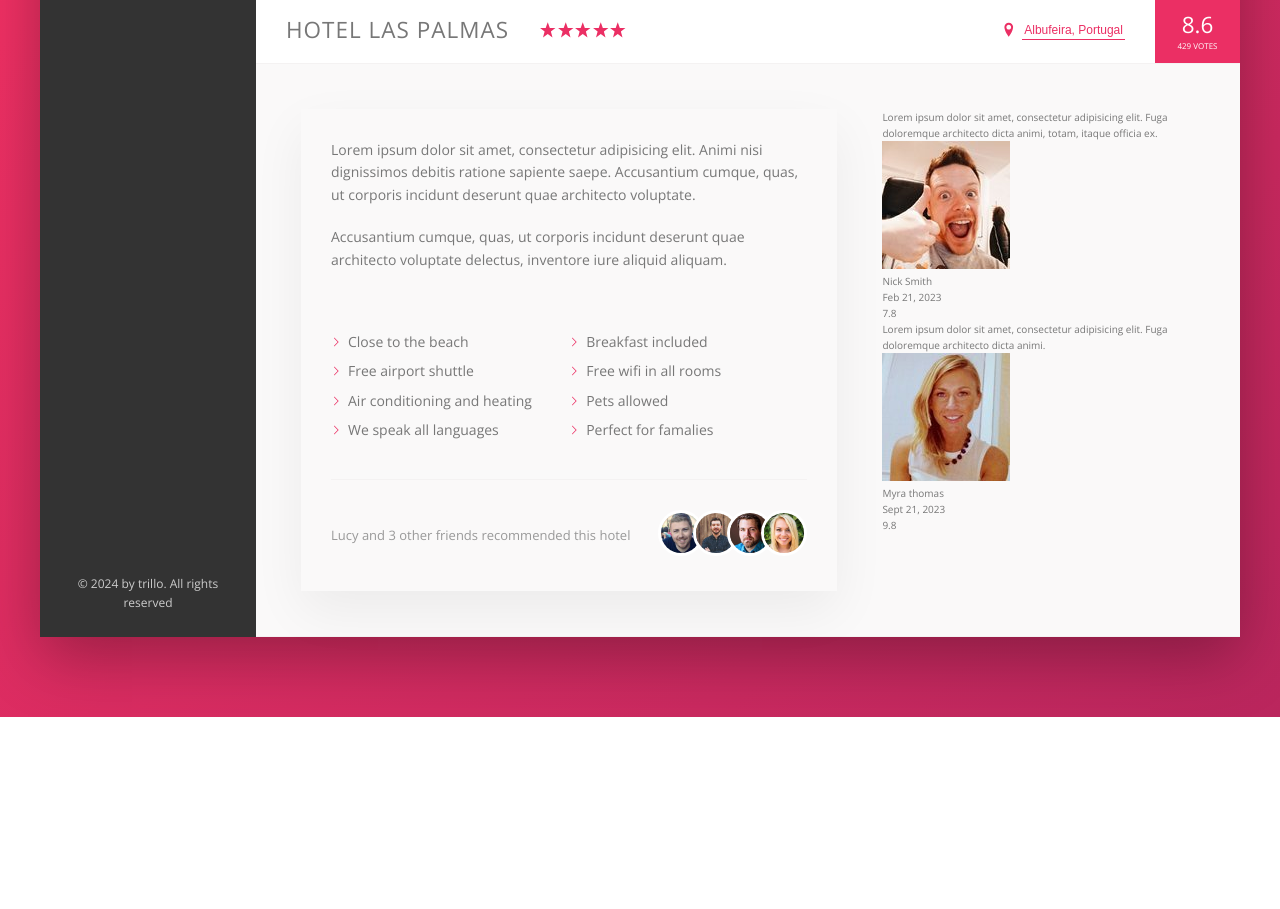
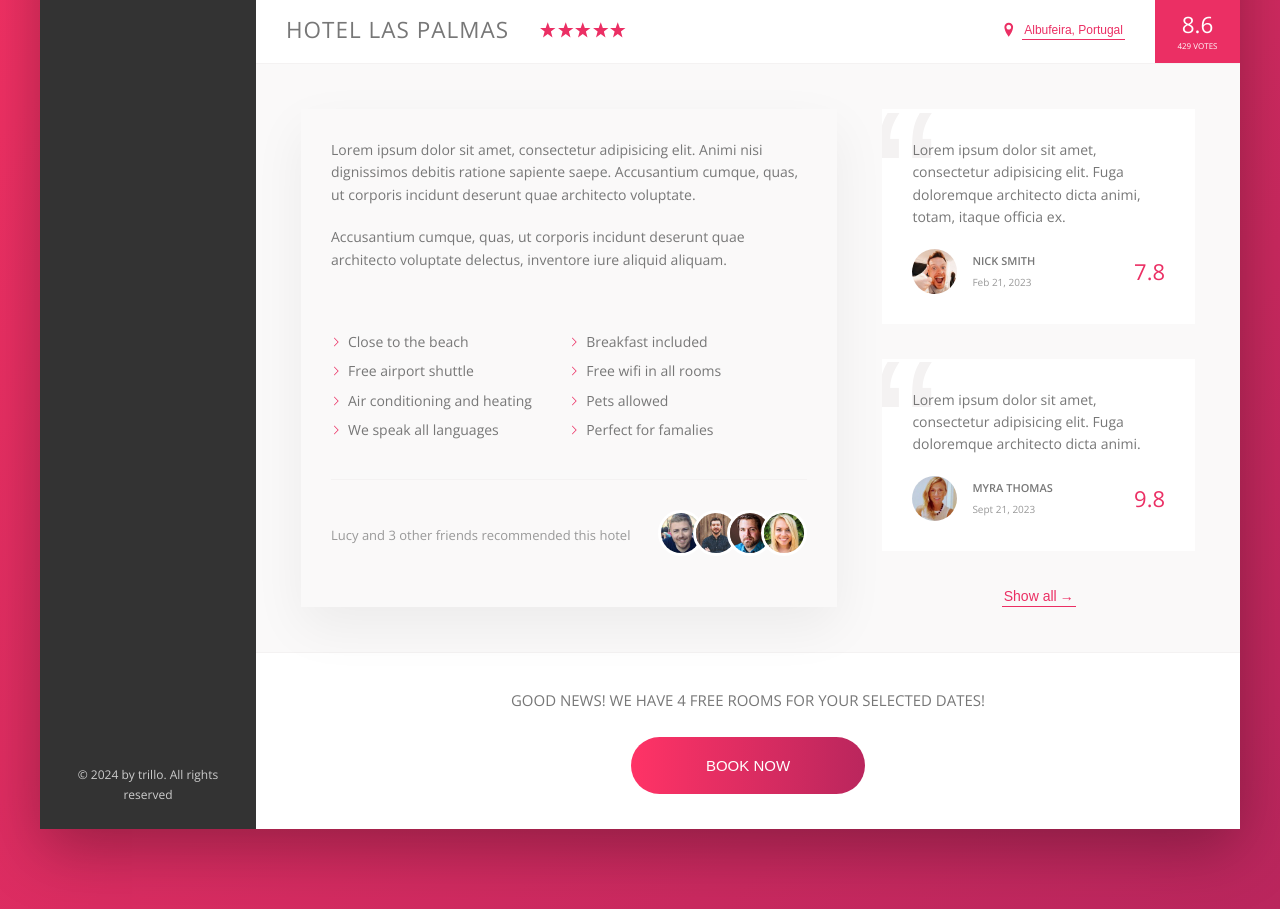
Before and after one commit to PreetS123/scaling_trillo, a website: page index.html in a window 1280 px wide. Shown: the part 538-1447 px from the top of the page. Before the commit the page ends 1255 px from the top, so only its background shows below. Drawn offline with nearby package versions, Linux system fonts and the light colour scheme.

Commit message:
trillo project completed

```diff
--- a/index.html
+++ b/index.html
@@ -226,7 +226,19 @@
                   <div class="review__rating">9.8</div>
                 </figcaption>
               </figure>
+
+              <button class="btn-inline">Show all<span>&rarr;</span></button>
             </div>
+
+          </div>
+          <div class="cta">
+            <h2 class="cta__book-now">
+              Good news! We have 4 free rooms for your selected dates!
+            </h2>
+            <button class="btn">
+              <span class="btn__visible">Book now</span>
+              <span class="btn__invisible">Only few left. Hurry now!</span>
+            </button>
           </div>
         </main>
       </div>
--- a/sass/_components.scss
+++ b/sass/_components.scss
@@ -249,8 +249,16 @@
   cursor: pointer;
   transition: all 0.2s;
 
+  & span {
+    margin-left: 0.3rem;
+    transition: margin-left 0.3s;
+  }
+
   &:hover {
     color: var(--color-grey-dark-1);
+    span {
+      margin-left: 0.8rem;
+    }
   }
   &:focus {
     outline: none;
@@ -299,39 +307,166 @@
     display: inline-block;
     height: 1rem;
     width: 1rem;
-    margin-right: .7rem;
+    margin-right: 0.7rem;
     //older browser
     // background-image: url(../img/chevron-thin-right.svg);
     // background-size: cover;
     //masks --newer browser
     background-color: var(--color-primary);
-     mask-image:url(../img/chevron-thin-right.svg);
+    mask-image: url(../img/chevron-thin-right.svg);
     mask-size: cover;
   }
 }
 
 /// /////////////////////////////////////
 /// Recommended
-.recommend{
+.recommend {
   font-size: 1.3rem;
   color: var(--color-grey-dark-3);
   display: flex;
   align-items: center;
 
-    &__count{
+  &__count {
     margin-right: auto;
   }
-    &__friends{
 
-    }
-    &__photo{
+  &__photo {
     box-sizing: content-box;
     height: 4rem;
     width: 4rem;
     border-radius: 50%;
     border: 3px solid var(--color-white);
-        &:not(:last-child){
+    &:not(:last-child) {
       margin-right: -1.5rem;
     }
   }
 }
+
+///////////////////////////////////////////////
+/// Reviews
+
+.review {
+  background-color: var(--color-white);
+  box-shadow: var(--shadow--light);
+  padding: 3rem;
+  margin-bottom: 3.5rem;
+  position: relative;
+  overflow: hidden;
+
+  &__text {
+    margin-bottom: 2rem;
+    z-index: 10;
+    position: relative;
+  }
+  &__user {
+    display: flex;
+    justify-content: space-between;
+    align-items: center;
+    gap: 1.5rem;
+  }
+  &__photo {
+    height: 4.5rem;
+    width: 4.5rem;
+    border-radius: 50%;
+  }
+  &__user-box {
+    margin-right: auto;
+  }
+  &__user-name {
+    font-weight: 600;
+    font-size: 1.1rem;
+    text-transform: uppercase;
+    margin-bottom: 0.4rem;
+  }
+  &__user-date {
+    font-size: 1rem;
+    color: var(--color-grey-dark-3);
+  }
+  &__rating {
+    color: var(--color-primary);
+    font-size: 2.2rem;
+    font-weight: 300;
+  }
+
+  &::before {
+    content: "\201C";
+    position: absolute;
+    top: -2.75rem;
+    left: -1rem;
+    font-size: 20rem;
+    color: var(--color-grey-light-2);
+    font-family: sans-serif;
+    line-height: 1;
+    z-index: 1;
+  }
+}
+
+//////////////////////////////////////////////
+/// CTA
+
+.cta {
+  padding: 3.5rem 0;
+  text-align: center;
+
+  &__book-now {
+    font-size: 1.5rem;
+    font-weight: 300;
+    text-transform: uppercase;
+    margin-bottom: 2.5rem;
+  }
+}
+
+.btn {
+  font-size: 1.5rem;
+  font-weight: 300;
+  text-transform: uppercase;
+  border-radius: 100px;
+  border: none;
+  background-image: linear-gradient(
+    to right,
+    var(--color-primary-light),
+    var(--color-primary-dark)
+  );
+  color: var(--color-white);
+  position: relative;
+  overflow: hidden;
+  cursor: pointer;
+
+  & > * {
+    display: inline-block;
+    height: 100%;
+    width: 100%;
+    transition: all 0.2s;
+
+  }
+
+  &__visible {
+    padding: 2rem 7.5rem;
+  }
+
+  &__invisible {
+    position: absolute;
+    left: 0;
+    top: -100%;
+    padding: 2rem 0;
+  }
+  &:hover{
+    background-image: linear-gradient(
+    to left,
+    var(--color-primary-light),
+    var(--color-primary-dark)
+  );
+  }
+
+  &:hover &__visible {
+    transform: translateY(100%);
+  }
+
+  &:hover &__invisible {
+    top: 0;
+  }
+  &:focus{
+    outline: none;
+    animation: pulsate 1s infinite ;
+  }
+}
--- a/sass/_layout.scss
+++ b/sass/_layout.scss
@@ -42,11 +42,11 @@
   padding: 4.5rem;
   background-color: var(--color-grey-light-1);
   border-bottom: var(--line);
+  font-size: 1.4rem;
 }
 
 .description {
   // background-color: orangered;
-  font-size: 1.4rem;
   box-shadow: var(--shadow-light);
   padding: 3rem;
   flex: 0 0 60%;
@@ -55,4 +55,7 @@
 .user-reviews {
   // background-color:yellowgreen;
   flex: 1;
+  display: flex;
+  flex-direction: column;
+  align-items: center;
 }
```
Also changed, not shown: css/style.css. Lines whose indentation alone changed are shown as unchanged.
